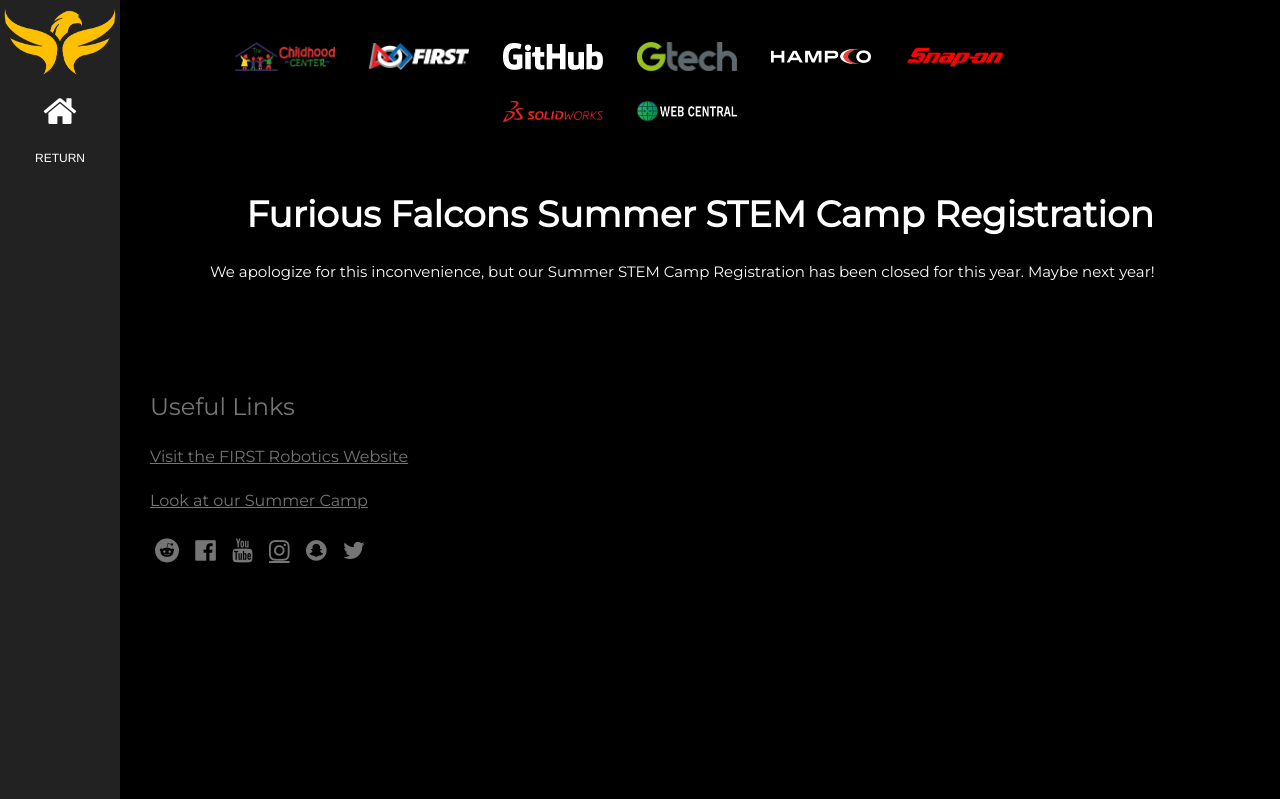
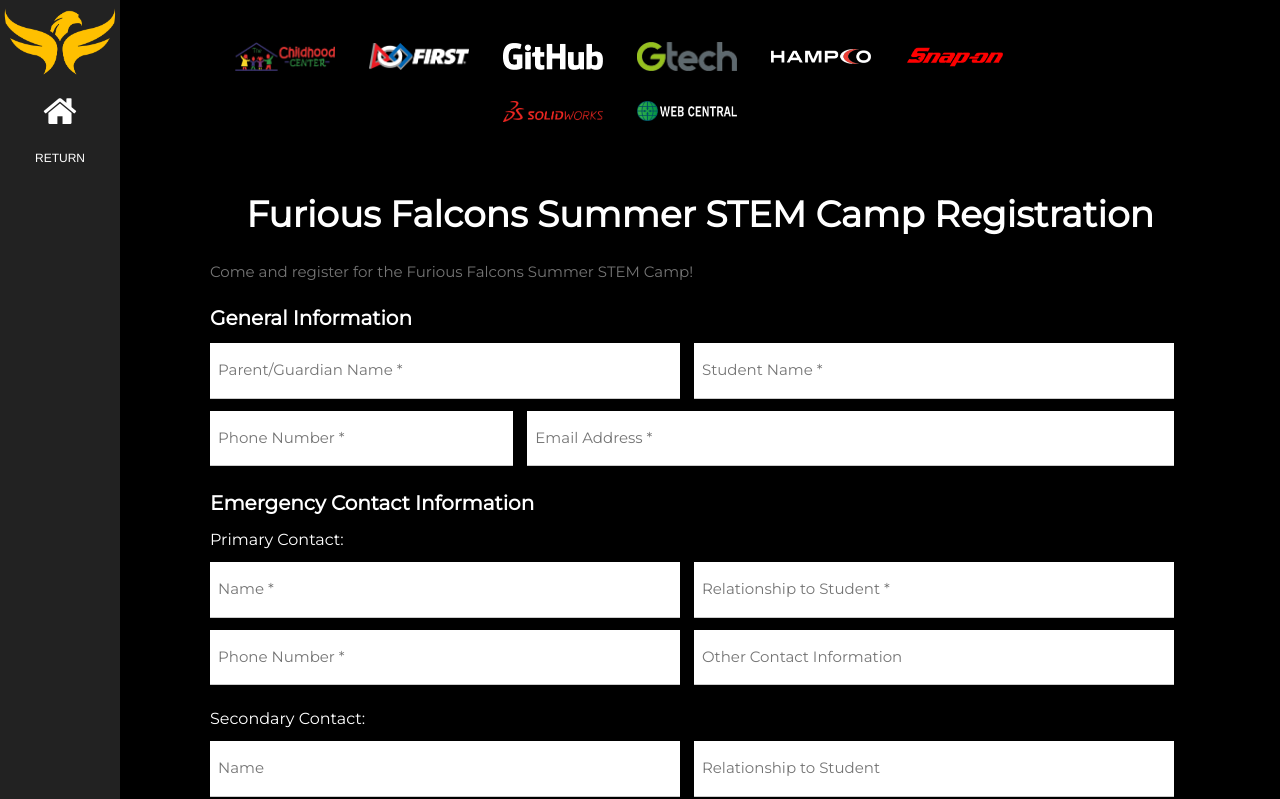
Before and after one commit to tyleraharrison/FuriousFalconSite, a PHP site: page /campregistration.php in a window 1280 px wide. Shown: the top 799 px of the page. Run offline with PHP 8.4, Linux system fonts and the light colour scheme.

Commit message:
Reopened campregistration.php

```diff
--- a/campregistration.php
+++ b/campregistration.php
@@ -61,7 +61,6 @@ session_start();
     <div class="w3-content ff-title">
       <h1>Furious Falcons Summer STEM Camp Registration</h1>
     </div>
-    <!--
     <p style="display: none;">Come and register for the Furious Falcons Summer STEM Camp!</p>
     <div class="w3-content" id="registerSuccessDiv" style="text-align: center; display: none;">
       <p>Thank you for registering for our camp! Now that you have registered, we will send you a confirmation email, please make sure you get this email. If the email appears in your spam folder, be sure to mark it as "Not Spam," that way we will be able to contact you in the future.</p>
@@ -158,8 +157,7 @@ session_start();
           <p style="height: 135px;"><textarea class="w3-input" type="paragraph" placeholder="Please specify all allergies, medications and/or limitations" name="med_spec" style="height: 100%;"></textarea></p>
         </div>
         <button class="w3-button w3-light-grey w3-padding-large" type="submit"><i class="fa fa-wrench" style="padding-right: 10px;"></i> REGISTER</button>
-      </form>-->
-      <p class="w3-content">We apologize for this inconvenience, but our Summer STEM Camp Registration has been closed for this year. Maybe next year!</p>
+      </form>
     </div>
     <footer class="w3-content w3-padding-64 w3-text-grey w3-xlarge">
 
```
Also changed, not shown: 1 other file.
